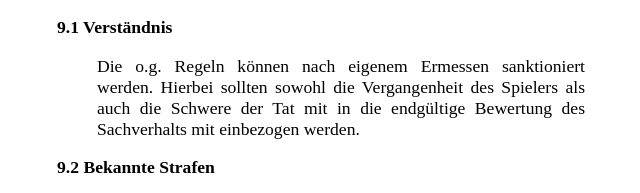
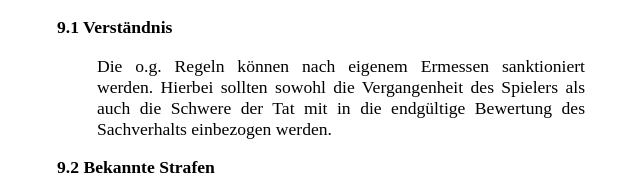
Before and after one commit to justuscodes/etb3-rules, a plain HTML site: page index.html in a window 1280 px wide. Shown: the part 3216-3409 px from the top of the page, 319-959 px from the left. Drawn offline with Linux system fonts and the light colour scheme.

Commit message:
Removed unnecessary word

```diff
--- a/index.html
+++ b/index.html
@@ -193,7 +193,7 @@
             <p>
                 Die o.g. Regeln können nach eigenem Ermessen sanktioniert werden. Hierbei sollten sowohl
                 die Vergangenheit des Spielers als auch die Schwere der Tat mit in die endgültige
-                Bewertung des Sachverhalts mit einbezogen werden.
+                Bewertung des Sachverhalts einbezogen werden.
             </p>
         </dd>
         <dt>9.2 Bekannte Strafen</dt>
```
